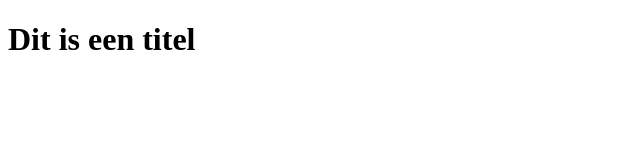
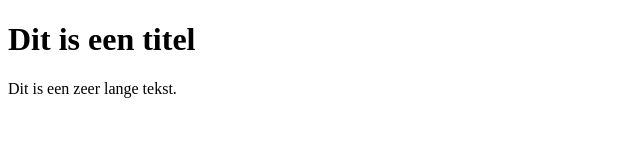
Before and after one commit to michielkinds/nieuwProject, a plain HTML site: page newProject/WebContent/index.html in a window 1280 px wide. Shown: the whole page, without its empty margins (0-640 px from the left). Drawn offline with Linux system fonts and the light colour scheme.

Commit message:
2de wijziging

```diff
--- a/newProject/WebContent/index.html
+++ b/newProject/WebContent/index.html
@@ -6,6 +6,7 @@
 </head>
 <body>
 <h1>Dit is een titel</h1>
-<p></p>
+<article><p>Dit is een zeer lange tekst.</p></article>
+
 </body>
 </html>
```
